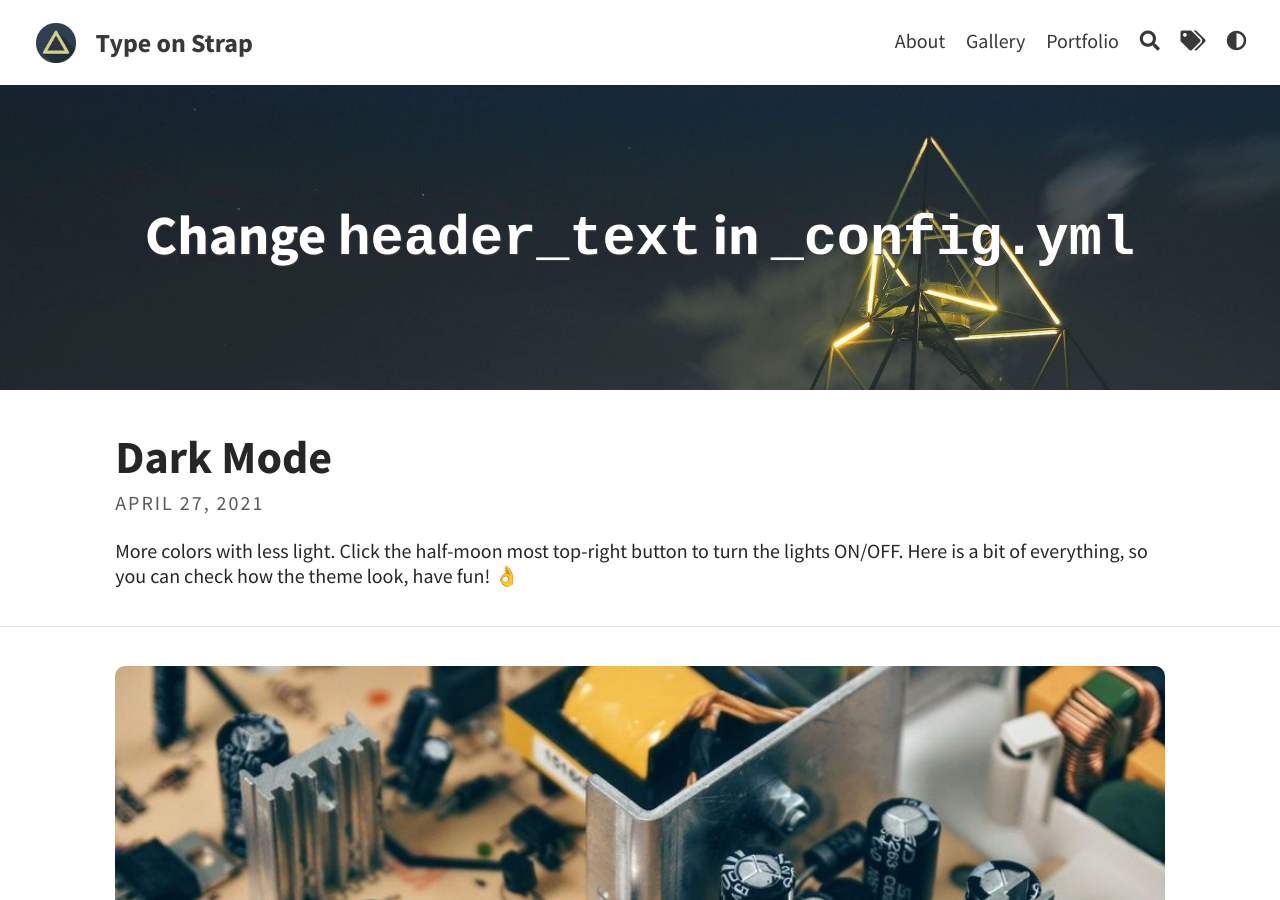
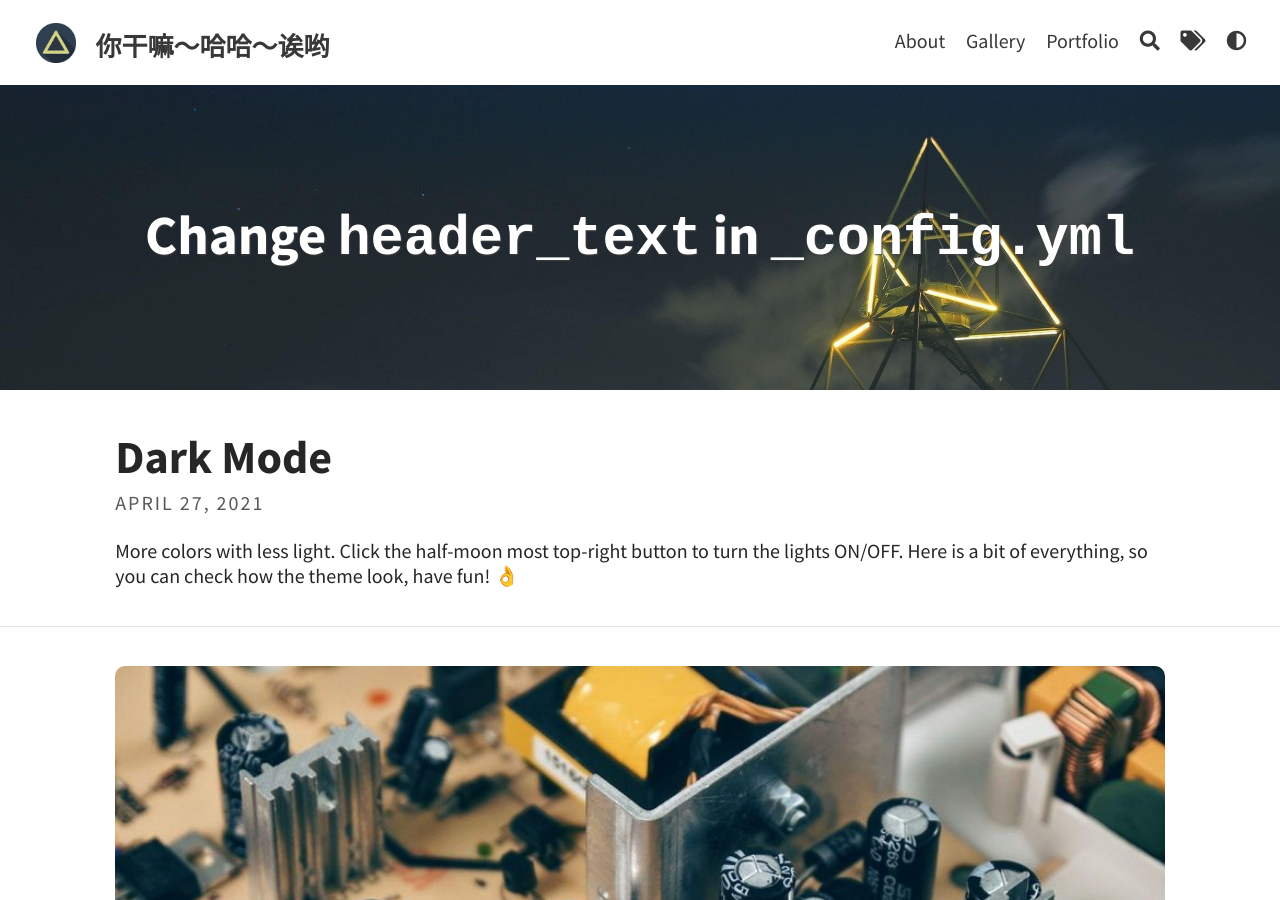
Before and after one commit to superpigpp/superpigpp.github.io, a Jekyll site: the page built from index.html, in a window 1280 px wide and 900 px high. Built offline with Jekyll 4.4.1, drawn with Linux system fonts in a browser that asks for light colours; the list of posts is cut into pages by our own code.

Commit message:
new changes

```diff
--- a/_config.yml
+++ b/_config.yml
@@ -1,9 +1,9 @@
 # SITE CONFIGURATION
 baseurl: "/"
-url: "https://superpigpp.github.io"
+url: "https://jijiji.github.io"
 
 # THEME-SPECIFIC CONFIGURATION
-title: Type on Strap                                    # site's title
+title: 你干嘛～哈哈～诶哟                                   # site's title
 description: "A website with blog posts and pages"      # used by search engines
 avatar: assets/img/triangle.png                         # Empty for no avatar in navbar
 favicon: assets/favicon.ico                             # Icon displayed in the tab
```
